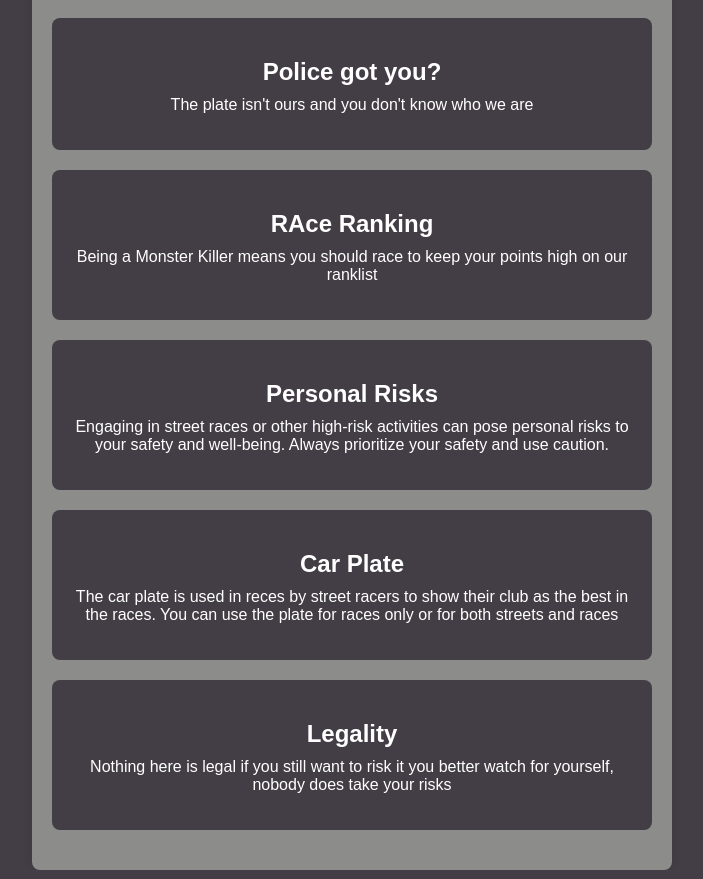
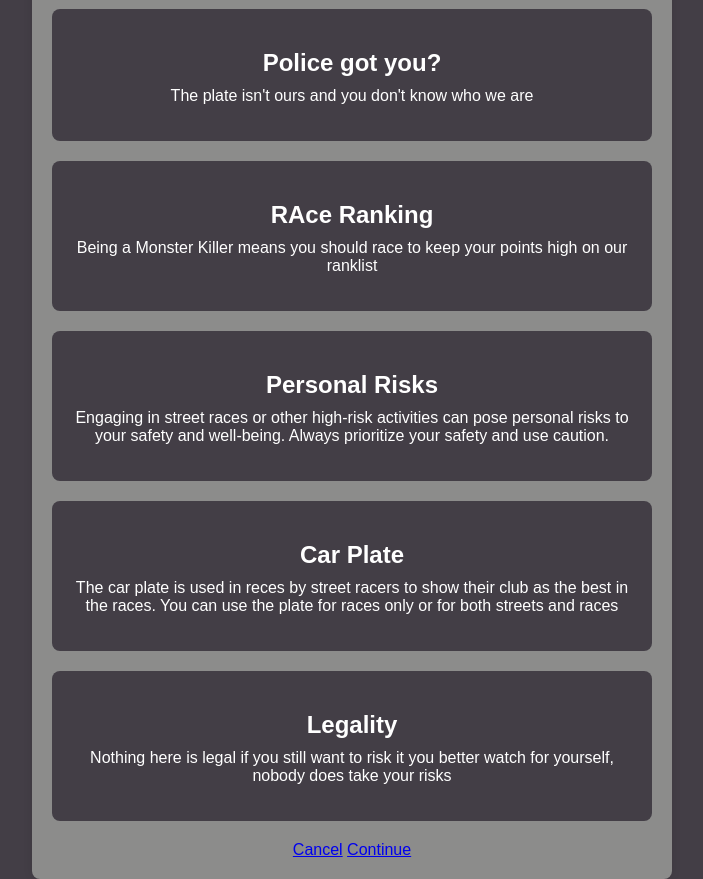
Before and after one commit to billills/monster, a plain HTML site: page tt.html in a window 1280 px wide. Shown: the part 6-885 px from the top of the page, without its empty margins (288-991 px from the left). Drawn offline with Linux system fonts and the light colour scheme.

Commit message:
Update tt.html

```diff
--- a/tt.html
+++ b/tt.html
@@ -72,6 +72,10 @@
             <h2>Legality</h2>
             <p>Nothing here is legal if you still want to risk it you better watch for yourself, nobody does take your risks</p>
         </div>
+         <div class="buttons">
+            <a href="index.html?action=failed">Cancel</a>
+            <a href="index.html?action=success">Continue</a>
+        </div>
     </div>
 </body>
 </html>
```
